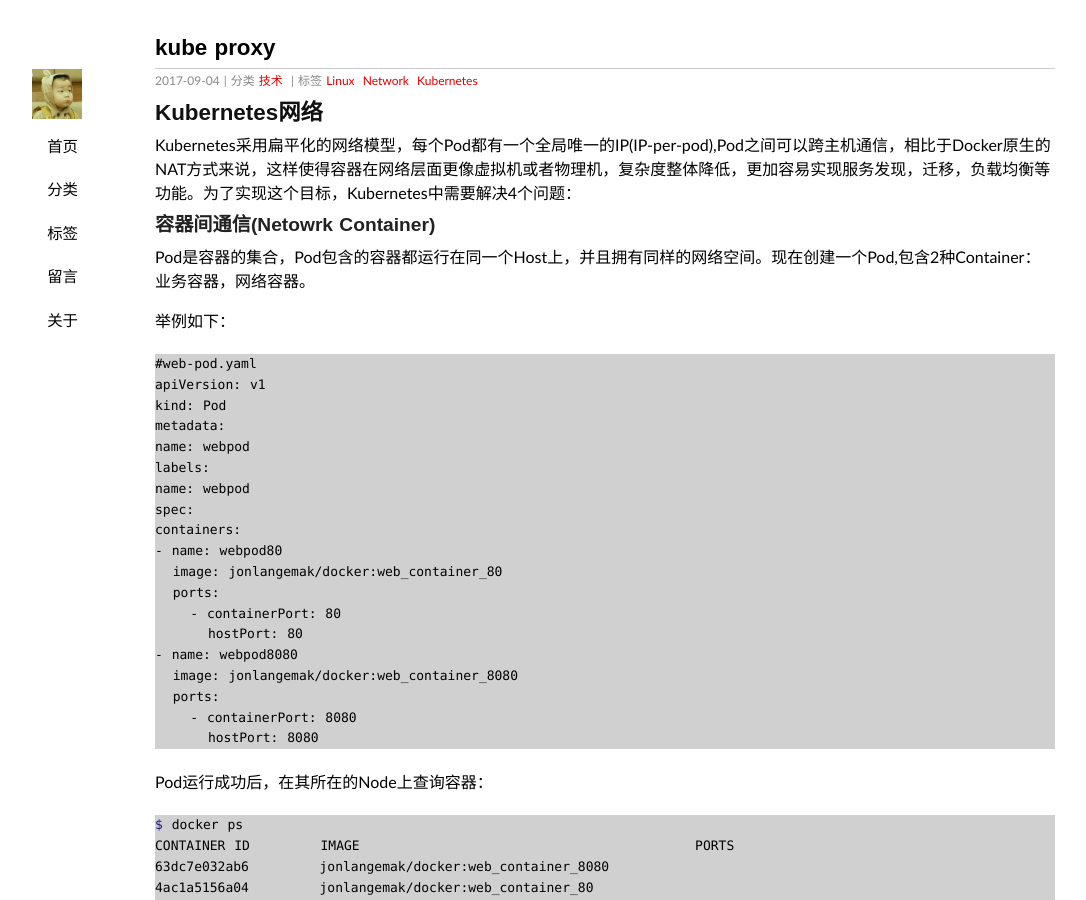
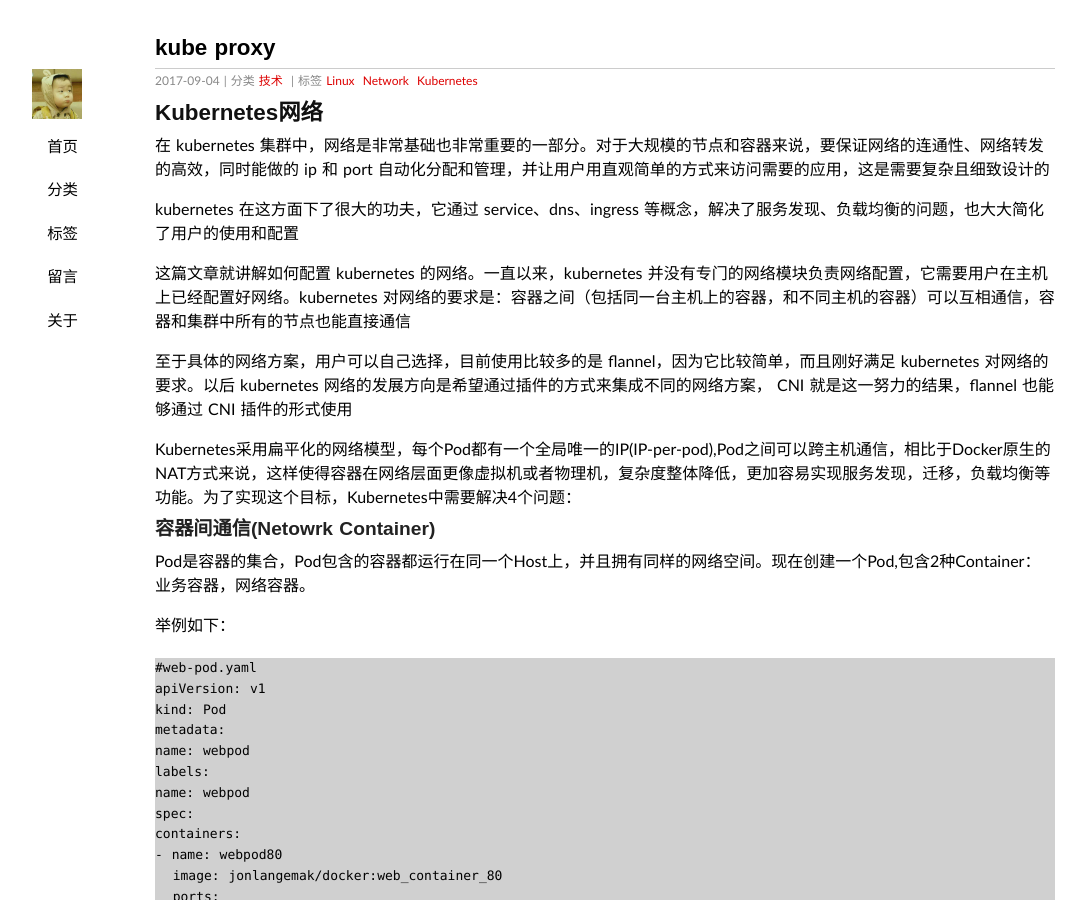
Before and after one commit to duyanghao/duyanghao.github.io, a Jekyll site: the page built from _posts/2017-9-4-kube-proxy.md, in a window 1280 px wide and 900 px high. Shown: the whole window, without its empty margins (35-1121 px from the left). Built offline with Jekyll 4.4.1, drawn with Linux system fonts in a browser that asks for light colours; some web fonts are replaced; comment, search, counter and statistics services are not loaded.

Commit message:
Update /2017-9-4-kube-proxy.md
Signed-off-by: “duyanghao” <1294057873@qq.com>

```diff
--- a/_posts/2017-9-4-kube-proxy.md
+++ b/_posts/2017-9-4-kube-proxy.md
@@ -8,6 +8,14 @@
 ---
 
 ## Kubernetes网络
+
+在 kubernetes 集群中，网络是非常基础也非常重要的一部分。对于大规模的节点和容器来说，要保证网络的连通性、网络转发的高效，同时能做的 ip 和 port 自动化分配和管理，并让用户用直观简单的方式来访问需要的应用，这是需要复杂且细致设计的
+
+kubernetes 在这方面下了很大的功夫，它通过 service、dns、ingress 等概念，解决了服务发现、负载均衡的问题，也大大简化了用户的使用和配置
+
+这篇文章就讲解如何配置 kubernetes 的网络。一直以来，kubernetes 并没有专门的网络模块负责网络配置，它需要用户在主机上已经配置好网络。kubernetes 对网络的要求是：容器之间（包括同一台主机上的容器，和不同主机的容器）可以互相通信，容器和集群中所有的节点也能直接通信
+
+至于具体的网络方案，用户可以自己选择，目前使用比较多的是 flannel，因为它比较简单，而且刚好满足 kubernetes 对网络的要求。以后 kubernetes 网络的发展方向是希望通过插件的方式来集成不同的网络方案， CNI 就是这一努力的结果，flannel 也能够通过 CNI 插件的形式使用
 
 Kubernetes采用扁平化的网络模型，每个Pod都有一个全局唯一的IP(IP-per-pod),Pod之间可以跨主机通信，相比于Docker原生的NAT方式来说，这样使得容器在网络层面更像虚拟机或者物理机，复杂度整体降低，更加容易实现服务发现，迁移，负载均衡等功能。为了实现这个目标，Kubernetes中需要解决4个问题：
 
```
Also changed, not shown: other parts of _posts/2017-9-4-kube-proxy.md (+1 -0 lines).
